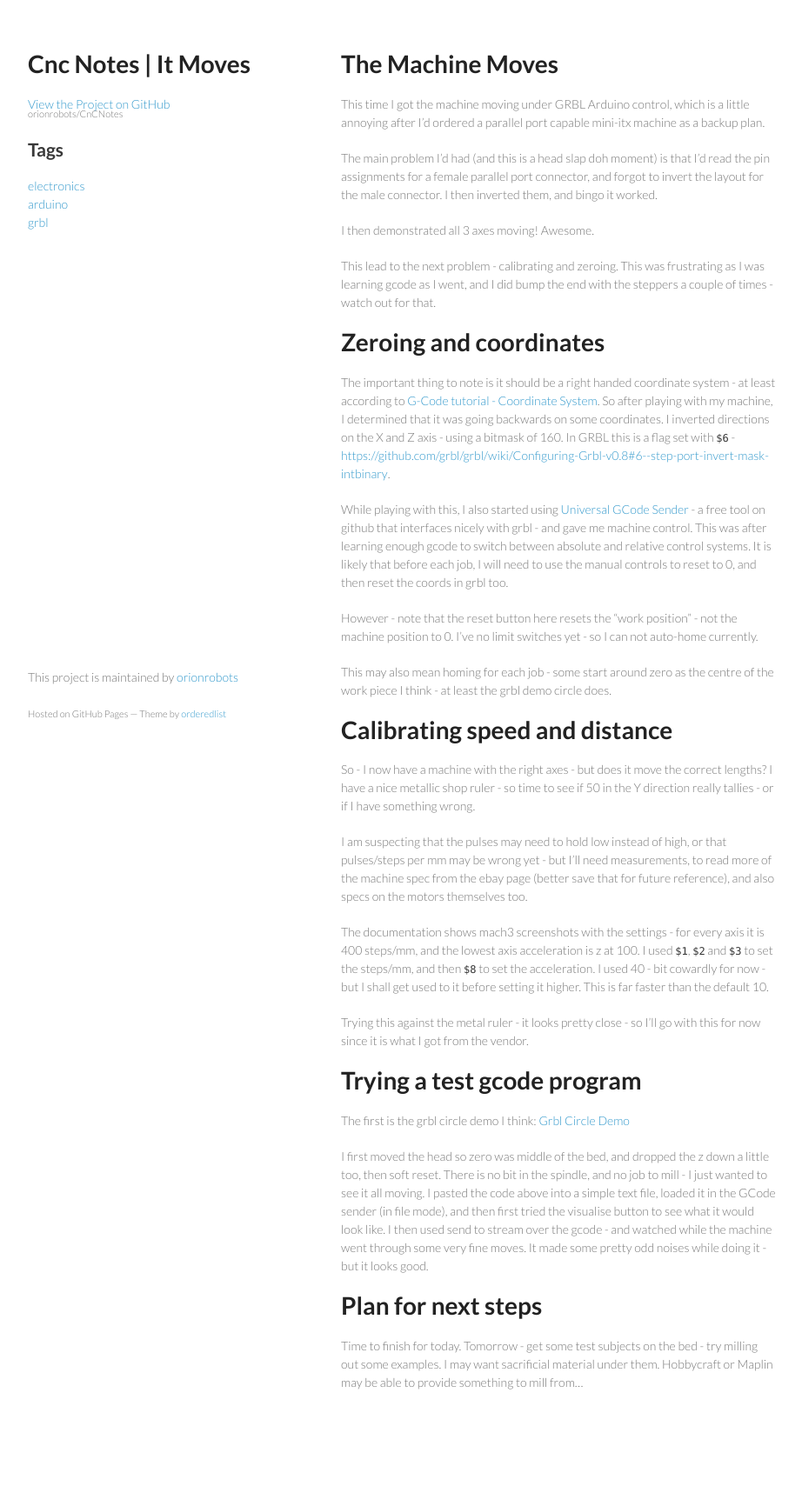
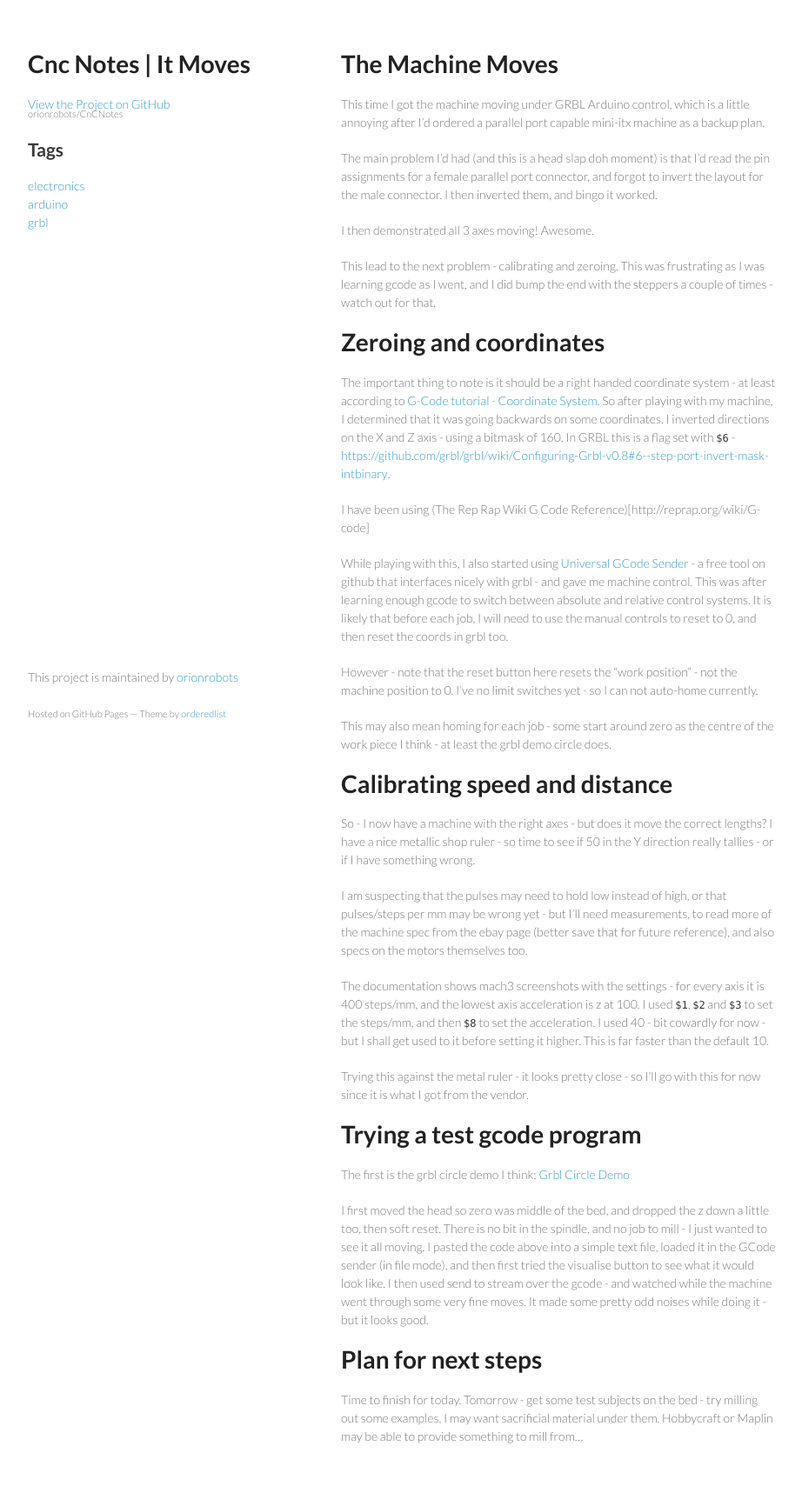
Before and after one commit to orionrobots/CnCNotes, a Jekyll site: the page built from _posts/2014-02-06-it-moves.md, in a window 1280 px wide. Shown: the whole page at 87% size, without its empty margins (178-1100 px from the left). Built offline with Jekyll 4.4.1, drawn with Linux system fonts in a browser that asks for light colours; before the commit the page ends 1670 px from its top, so only the background shows below that.

Commit message:
Add reprap wiki reference

````diff
--- a/_posts/2014-02-06-it-moves.md
+++ b/_posts/2014-02-06-it-moves.md
@@ -16,6 +16,8 @@ This lead to the next problem - calibrating and zeroing. This was frustrating as
 # Zeroing and coordinates
 
 The important thing to note is it should be a right handed coordinate system - at least according to [G-Code tutorial - Coordinate System](http://www.cnccookbook.com/CCCNCGCodeCoordinates.htm). So after playing with my machine, I determined that it was going backwards on some coordinates. I inverted directions on the X and Z axis - using a bitmask of 160. In GRBL this is a flag set with ```$6``` - <https://github.com/grbl/grbl/wiki/Configuring-Grbl-v0.8#6--step-port-invert-mask-intbinary>.
+
+I have been using (The Rep Rap Wiki G Code Reference)[http://reprap.org/wiki/G-code]
 
 While playing with this, I also started using [Universal GCode Sender](https://github.com/winder/Universal-G-Code-Sender) - a free tool on github that interfaces nicely with grbl - and gave me machine control. This was after learning enough gcode to switch between absolute and relative control systems. It is likely that before each job, I will need to use the manual controls to reset to 0, and then reset the coords in grbl too.
 
````
